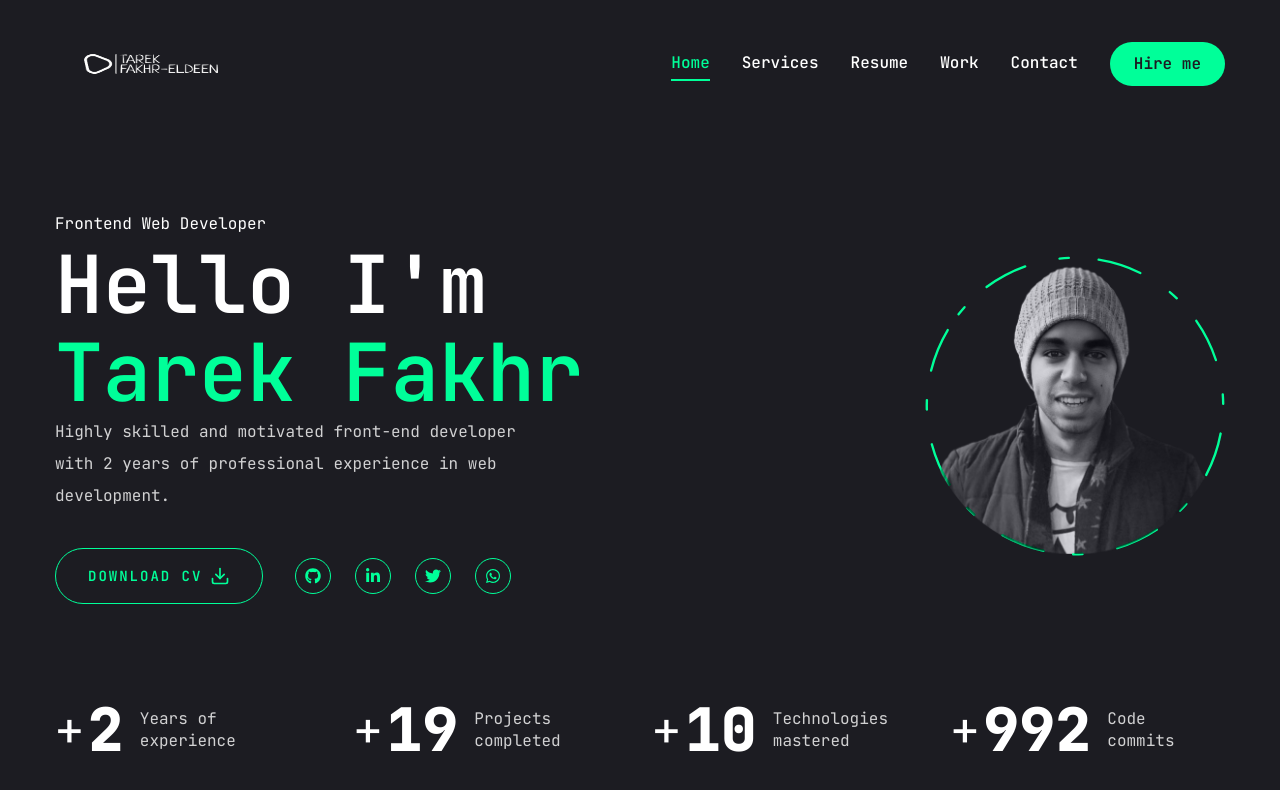
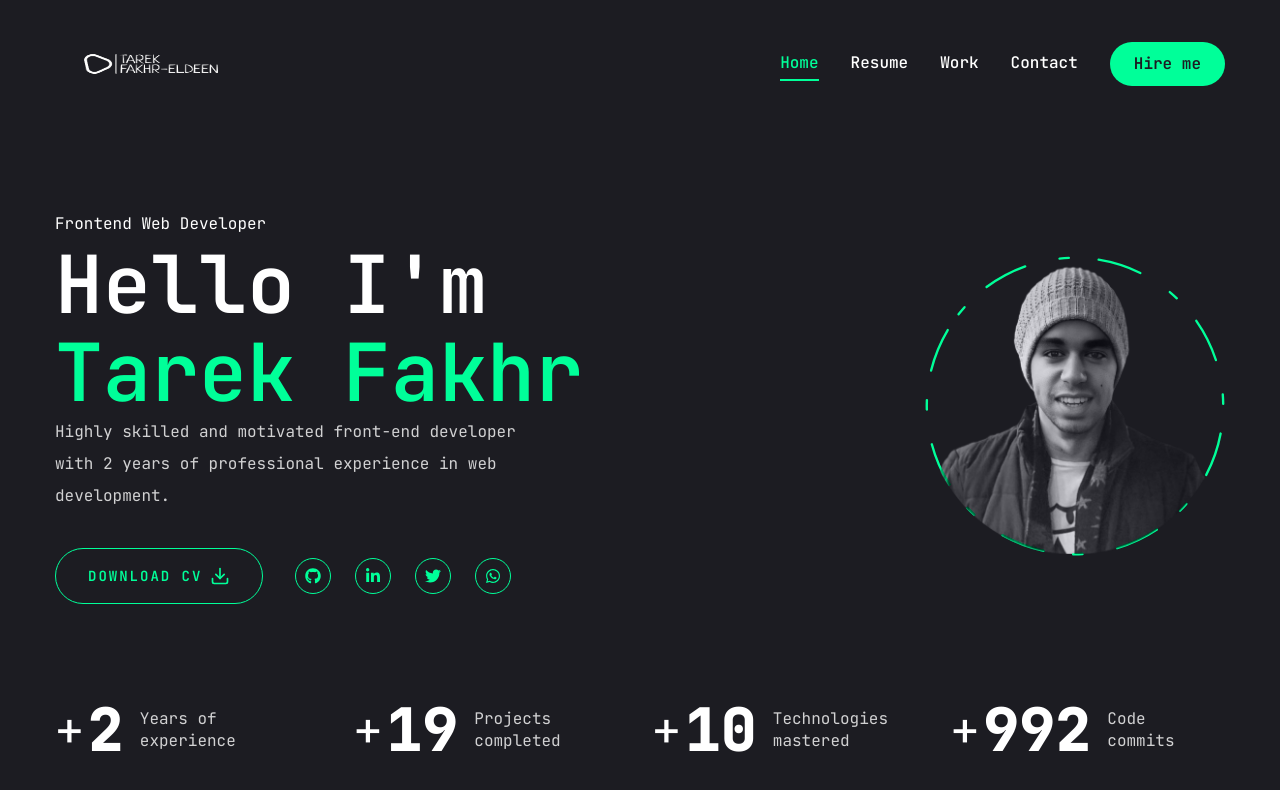
Before and after one commit to TarekSaeed95/portfolio-next.js, a Next.js app: page / in a window 1280 px wide. Shown: the top 790 px of the page. Built offline with nearby package versions, Linux system fonts and the light colour scheme.

Commit message:
remove: service section

```diff
--- a/src/app/services/page.tsx
+++ /dev/null
@@ -1,9 +0,0 @@
-import React from 'react'
-
-const Services = () => {
-  return (
-    <div>Services page</div>
-  )
-}
-
-export default Services
--- a/src/components/Nav.tsx
+++ b/src/components/Nav.tsx
@@ -7,10 +7,6 @@ export const links = [
   {
     name: "home",
     path: "/",
-  },
-  {
-    name: "services",
-    path: "/services",
   },
   {
     name: "resume",
```
